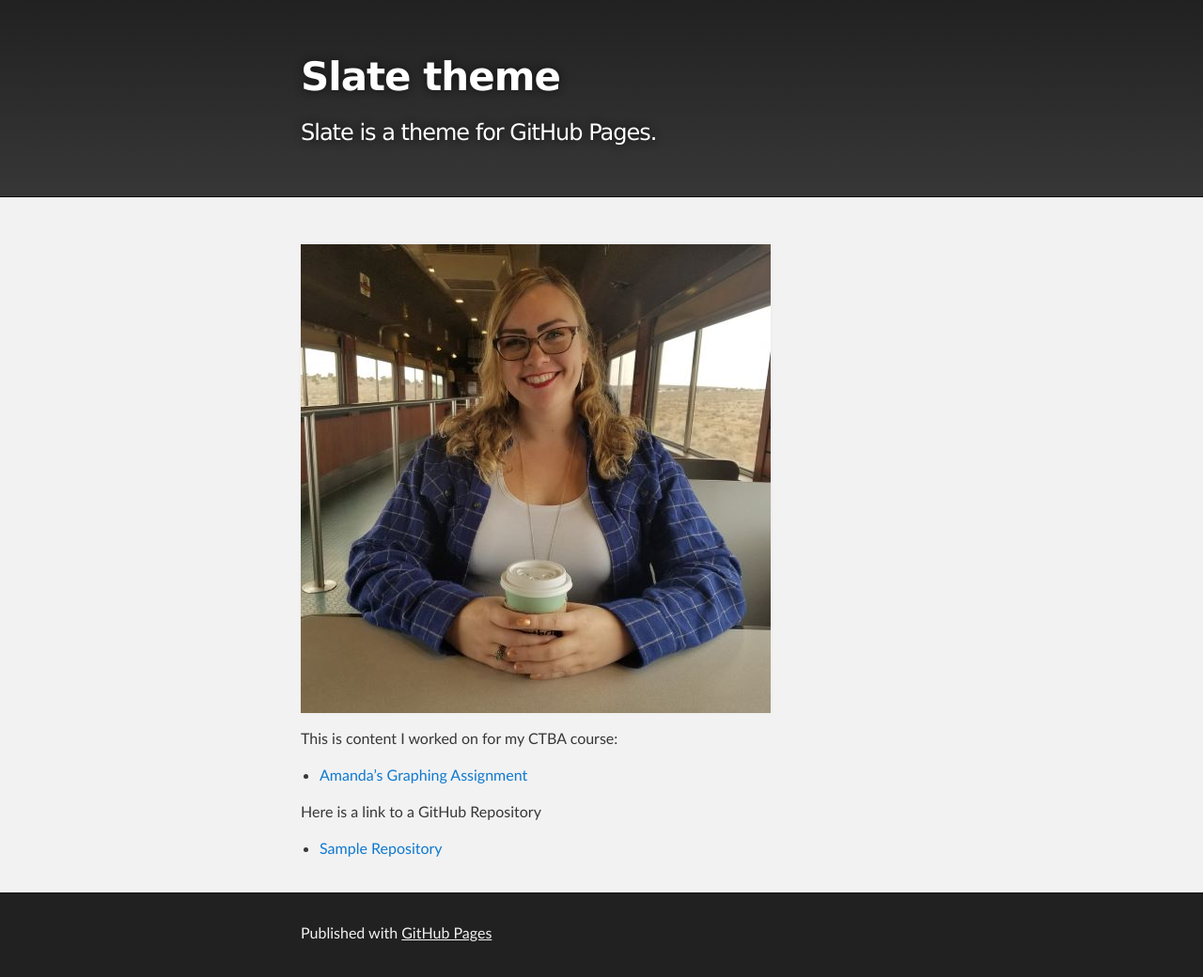
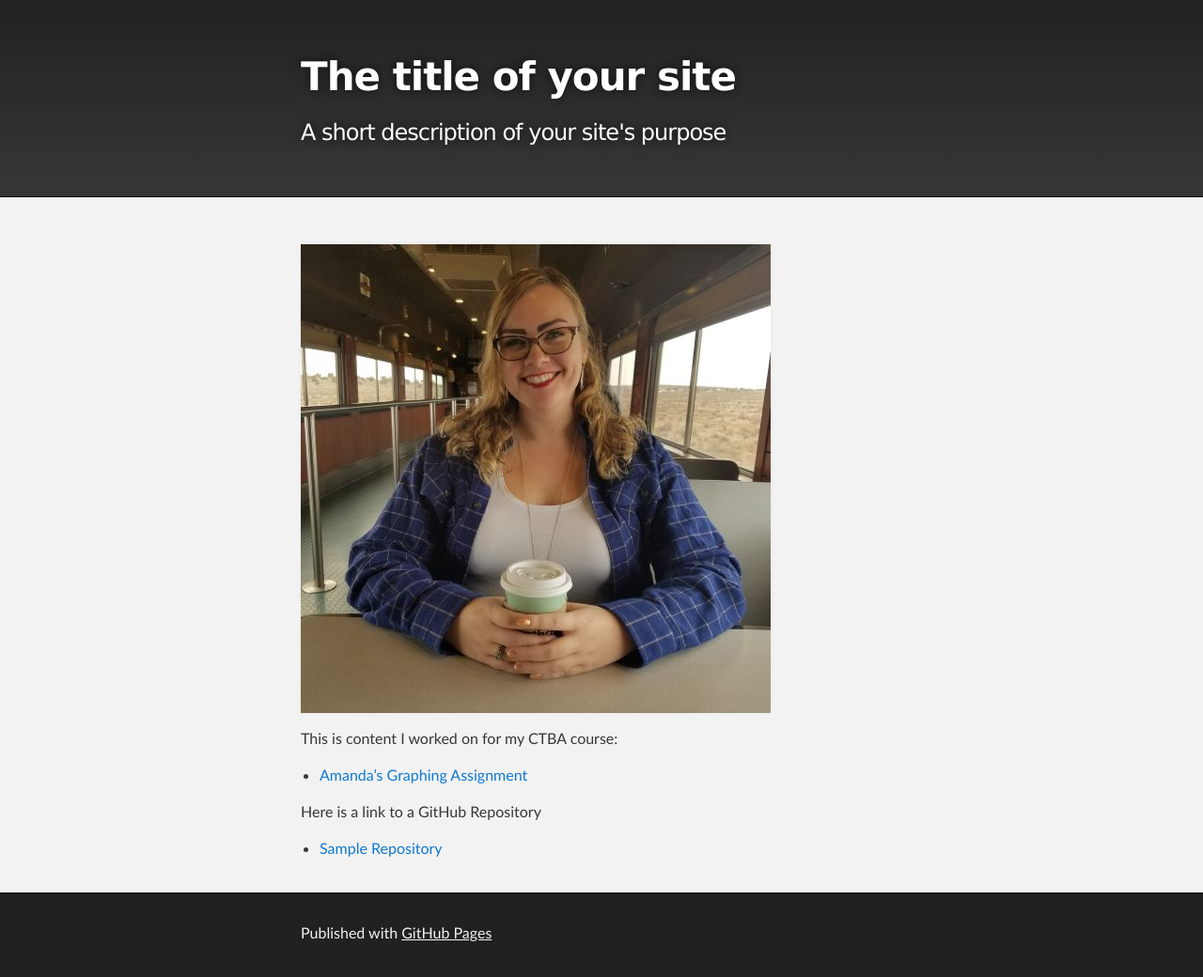
Before and after one commit to amandalem/amandalem.github.io, a Jekyll site: the page built from index.md, in a window 1280 px wide. Shown: the whole page at 94% size. Built offline with Jekyll 4.4.1, drawn with Linux system fonts in a browser that asks for light colours; our own code applies the rules of GitHub Pages for plain Markdown files.

Commit message:
Update _config.yml

```diff
--- a/_config.yml
+++ b/_config.yml
@@ -1,5 +1,5 @@
-title: Slate theme
-description: Slate is a theme for GitHub Pages.
+title: [The title of your site]
+description: [A short description of your site's purpose]
 show_downloads: false
 google_analytics:
 theme: jekyll-theme-slate
```
